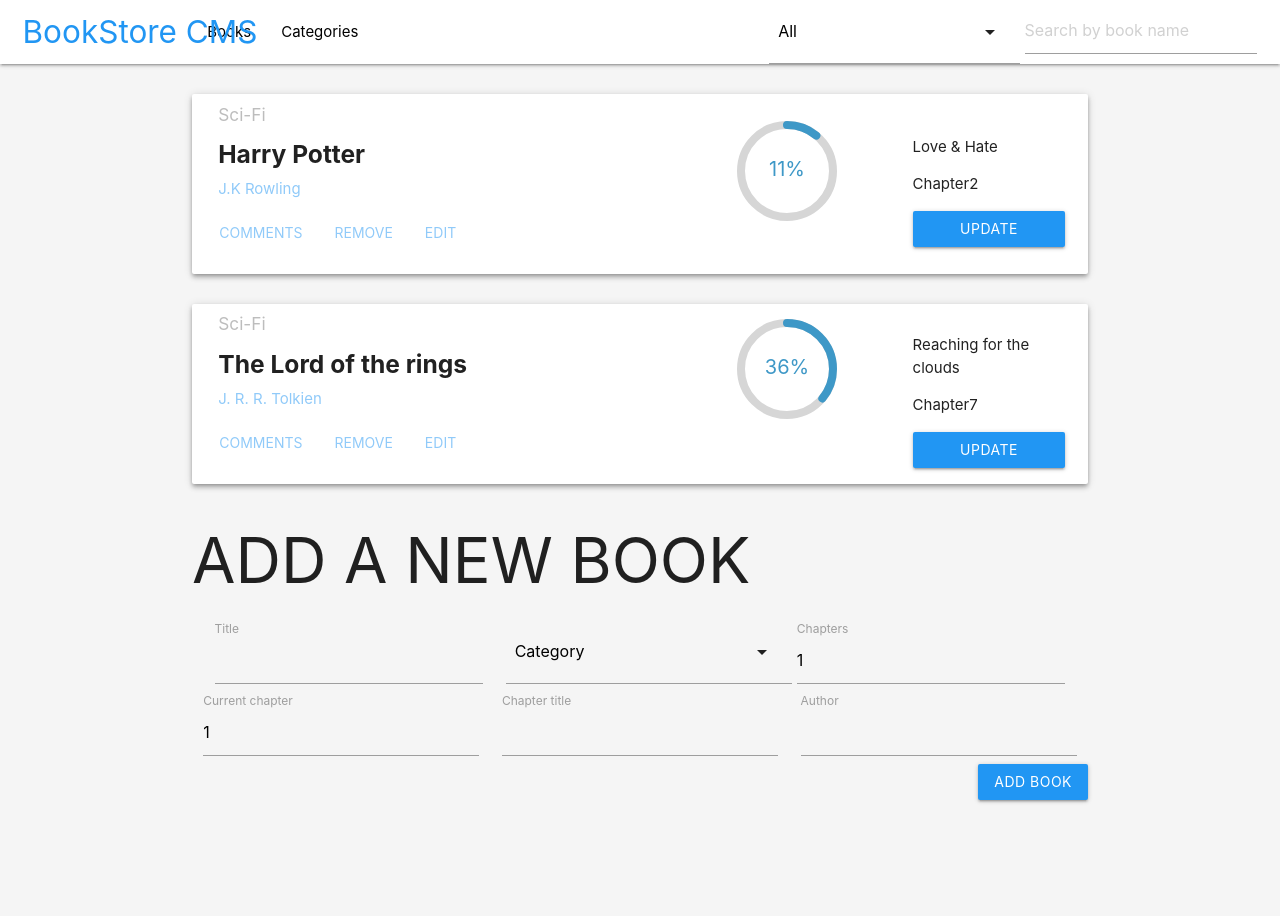
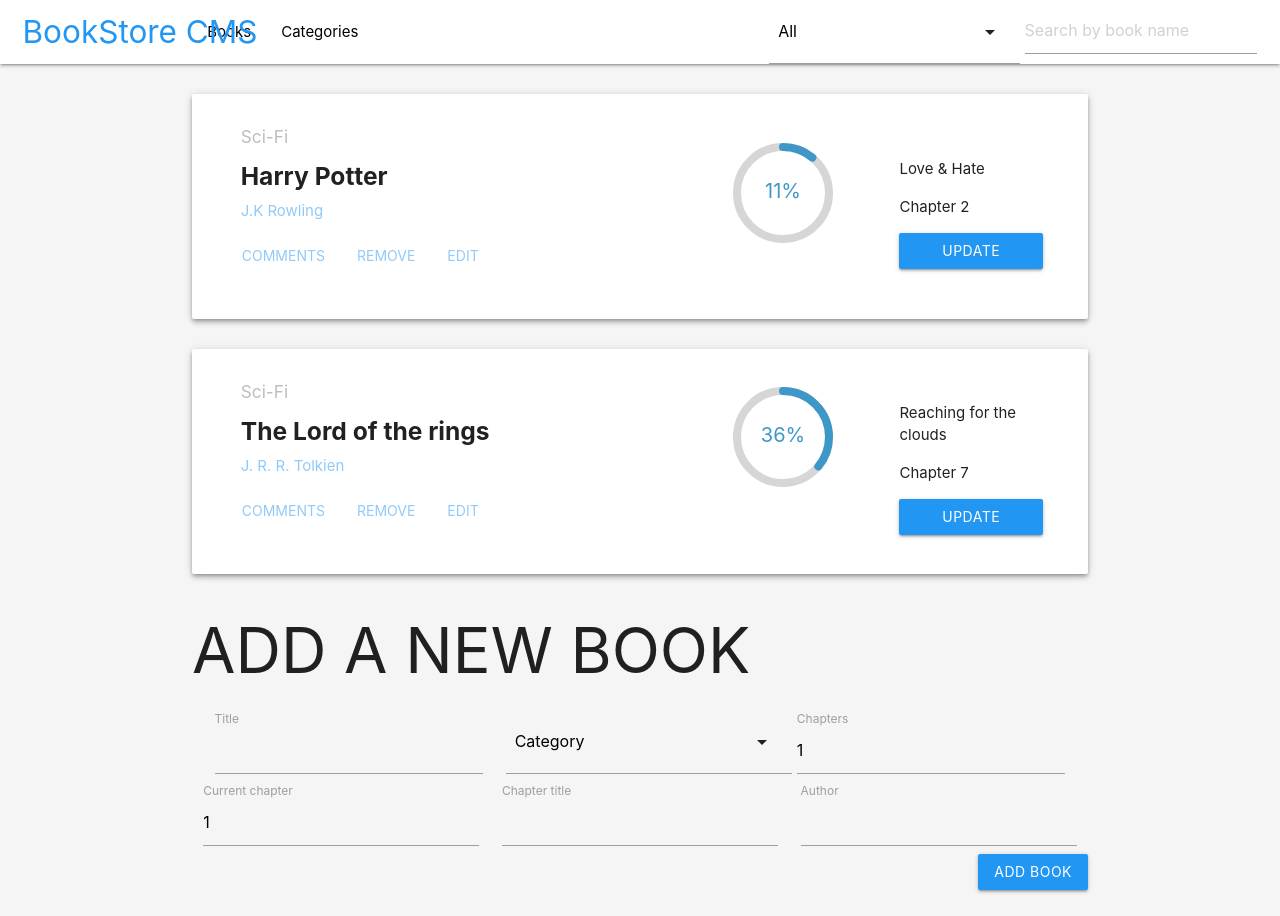
Before and after one commit to Corey-Peyton/bookstore-react-redux, a React (Create React App) app: page / in a window 1280 px wide. Before the commit the page ends 826 px from the top, so only its background shows below. Built offline with nearby package versions, Linux system fonts and the light colour scheme.

Commit message:
Add styles to Book component

```diff
--- a/src/components/App.css
+++ b/src/components/App.css
@@ -67,6 +67,13 @@
 
 .card {
   margin-top: 2rem !important;
+  display: flex;
+  flex-direction: column;
+  justify-content: center;
+}
+
+.update-btn {
+  margin-bottom: 0.75rem;
 }
 
 @media only screen and (max-width: 992px) {
@@ -75,3 +82,11 @@
     transform: translateX(0) !important;
   }
 }
+@media only screen and (min-width: 600px) {
+  .card {
+    flex-direction: row;
+    justify-content: initial;
+    align-items: center;
+    padding: 1.5rem;
+  }
+}
--- a/src/components/Book.js
+++ b/src/components/Book.js
@@ -1,3 +1,4 @@
+/* eslint-disable no-unused-vars */
 import React from 'react';
 import PropTypes from 'prop-types';
 import { CircularProgressbar } from 'react-circular-progressbar';
@@ -15,8 +16,8 @@
 }) => {
   const percentageread = Math.floor((currentChapter / chapters) * 100);
   return (
-    <div className="card z-depth-2 row .card-fixer valign-wrapper">
-      <div className="col s7">
+    <div className="card z-depth-2 row .card-fixer">
+      <div className="col s12 m7">
         <div className="card-info">
           <h6 className="header grey-text text-lighten-1">{category}</h6>
           <h5 className="header grey-text text-darken-4">{name}</h5>
@@ -39,7 +40,7 @@
           </a>
         </div>
       </div>
-      <div className="col s5 row">
+      <div className="col s12 m5 row">
         <div className="col s6">
           <div style={{ width: 100, height: 100 }}>
             <CircularProgressbar
@@ -50,10 +51,7 @@
         </div>
         <div className="col s6">
           <p>{chapterTitle}</p>
-          <p>
-            Chapter
-            <span>{currentChapter}</span>
-          </p>
+          <p>{`Chapter ${currentChapter}`}</p>
           <button className="waves-effect waves-light btn blue" type="button">
             UPDATE PROGRESS
           </button>
```
